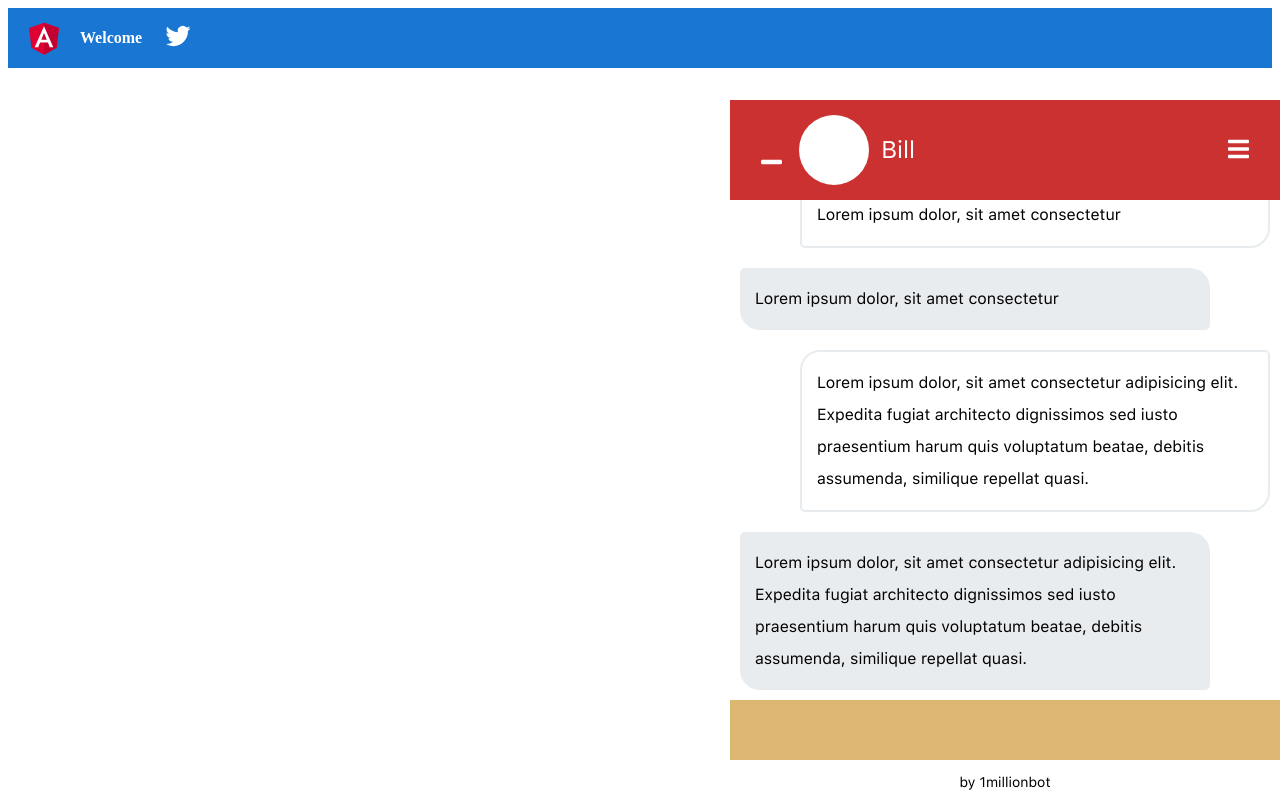
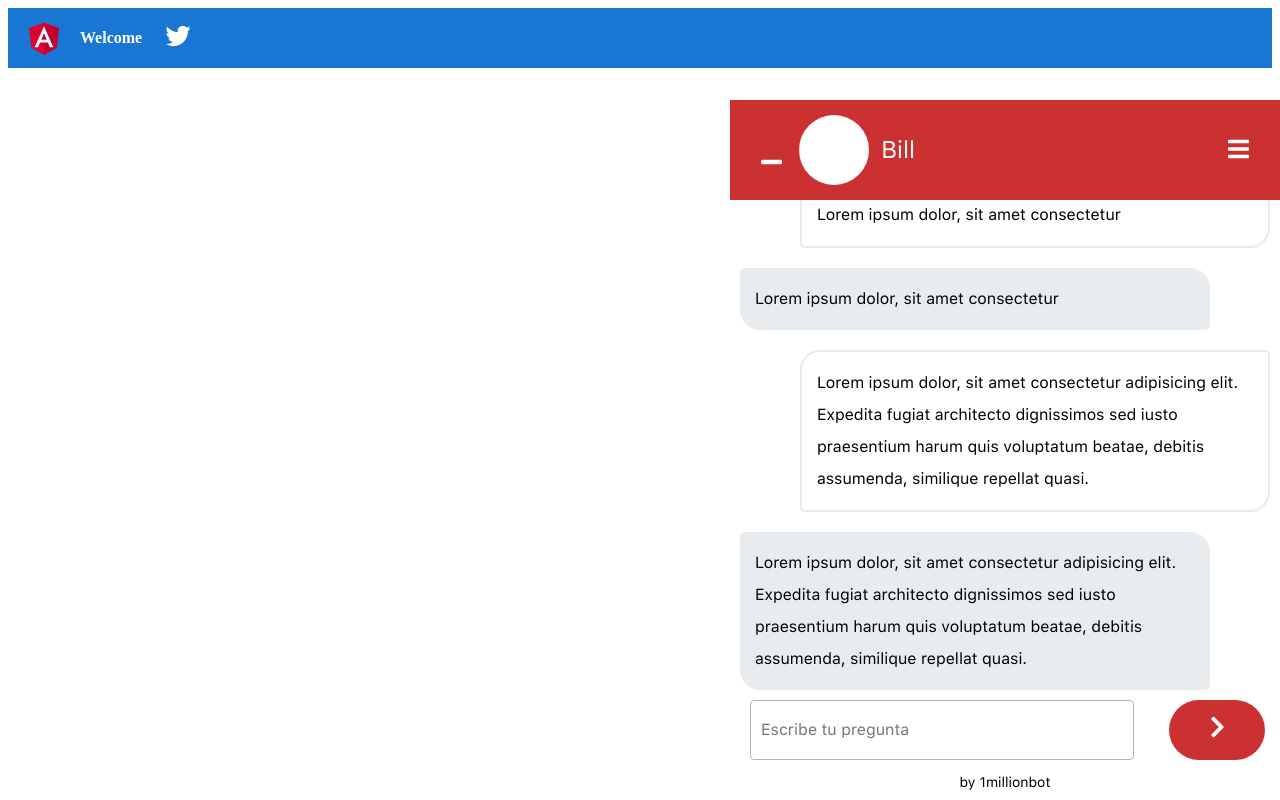
Before and after one commit to gogetagans/1millionbotTechniqueTest, an Angular app in the folder oneMillioBotProject/: page / in a window 1280 px wide. Built offline with nearby package versions, Linux system fonts and the light colour scheme.

Commit message:
input text added

```diff
--- a/oneMillioBotProject/src/shared/message-center/message-center.component.html
+++ b/oneMillioBotProject/src/shared/message-center/message-center.component.html
@@ -46,7 +46,16 @@
       </div>
     </omb-message>
   </section>
-  <section class="message__center__actions"></section>
+  <section class="message__center__actions">
+    <div class="message__center__actions--input">
+      <input type="text" placeholder="Escribe tu pregunta" />
+    </div>
+    <div class="message__center__actions--button">
+      <div class="sendButton">
+        <fa-icon [icon]="faChevronRight"></fa-icon>
+      </div>
+    </div>
+  </section>
   <section class="message__center__footer">
     <p>{{ footer_text }}</p>
   </section>
--- a/oneMillioBotProject/src/shared/message-center/message-center.component.scss
+++ b/oneMillioBotProject/src/shared/message-center/message-center.component.scss
@@ -57,8 +57,45 @@
     overflow-y: scroll;
   }
   &__actions {
+    display: flex;
+    flex-direction: row;
+    justify-content: space-between;
+    align-content: center;
     height: 60px;
-    background-color: $yellow;
+    background-color: $white;
+    &--input {
+      display: flex;
+      flex-direction: row;
+      justify-content: space-between;
+      align-content: center;
+      width: 80%;
+      padding: 0 20px;
+
+      input[type="text"] {
+        border: 1px solid $gray-500;
+        border-radius: 4px;
+        width: 100%;
+        @include typ(ui, md);
+        text-align: left;
+        padding-left: 10px;
+        color: $gray-700;
+      }
+    }
+    &--button {
+      display: flex;
+      flex-direction: row;
+      justify-content: center;
+      align-content: center;
+      padding: 12px 0;
+      margin: 0 15px;
+      width: 20%;
+      color: $white;
+      text-align: center;
+      background-color: $red;
+      border-radius: 30px;
+      @include typ(ui, xl);
+      cursor: pointer;
+    }
   }
   &__footer {
     height: 40px;
--- a/oneMillioBotProject/src/shared/message-center/message-center.component.ts
+++ b/oneMillioBotProject/src/shared/message-center/message-center.component.ts
@@ -7,7 +7,11 @@ import {
 } from '@angular/core';
 import { MESSAGE_FROM } from 'src/app/enums/messageType.enum';
 
-import { faBars, faMinus } from '@fortawesome/free-solid-svg-icons';
+import {
+  faBars,
+  faMinus,
+  faChevronRight,
+} from '@fortawesome/free-solid-svg-icons';
 
 @Component({
   selector: 'omb-message-center',
@@ -20,6 +24,7 @@ export class MessageCenterComponent implements OnInit, AfterViewChecked {
   public botName = 'Bill';
   public faBars = faBars;
   public faMinus = faMinus;
+  public faChevronRight = faChevronRight;
 
   constructor() {}
 
```
